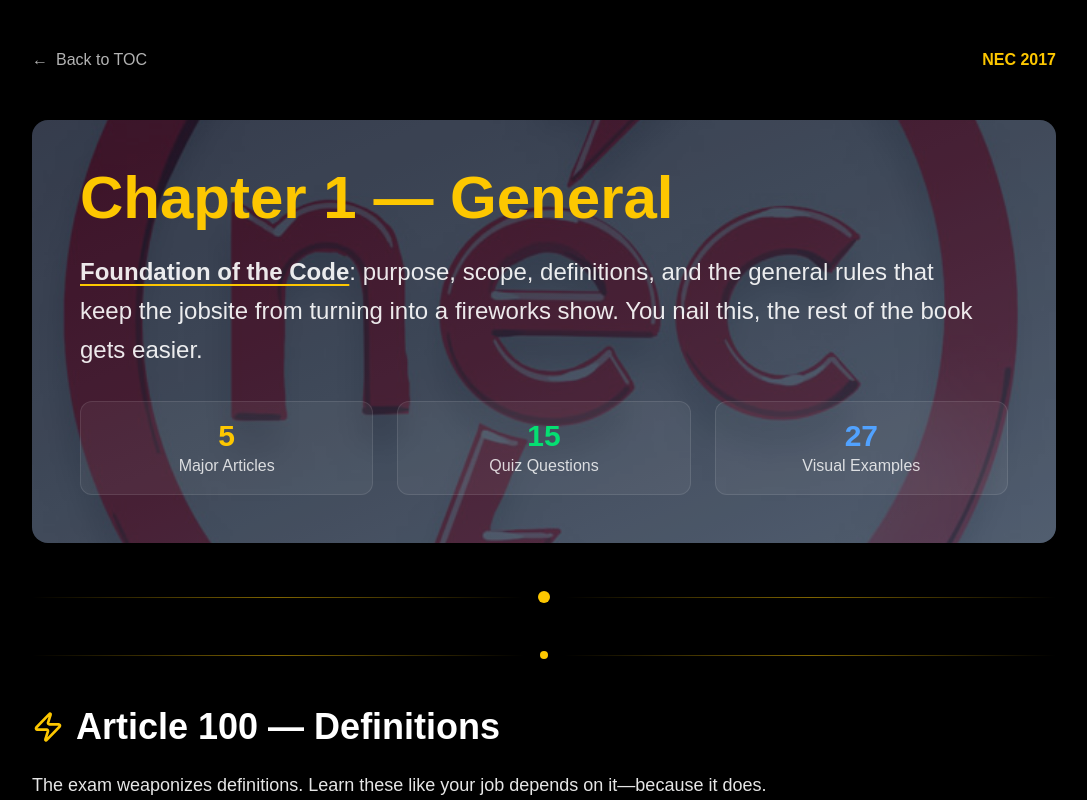
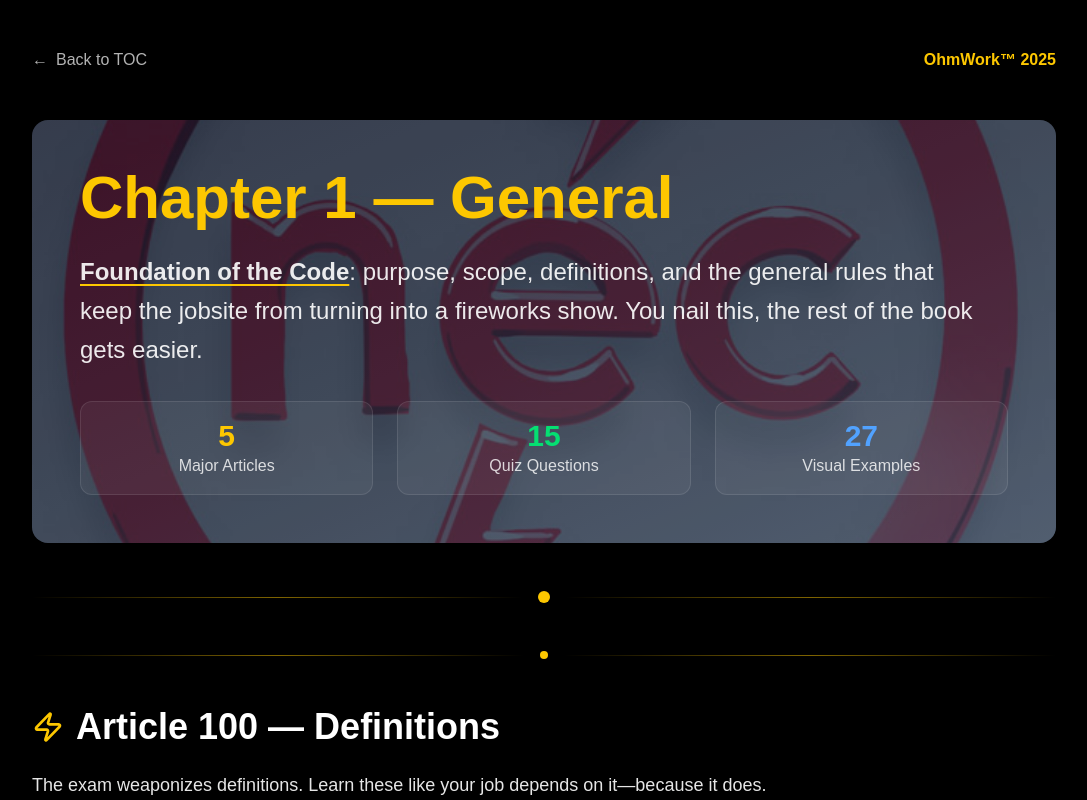
Before and after one commit to tommythorne/ohmwork-guide, a Next.js app: page /modules/module-01 in a window 1280 px wide. Shown: the top 800 px of the page, without its empty margins (96-1183 px from the left). Built offline with nearby package versions, Linux system fonts and the light colour scheme.

Commit message:
chore: replace NEC/OhmWork 2017 tags with OhmWork™ 2025 in module headers/footers

```diff
--- a/app/modules/module-01/page.tsx
+++ b/app/modules/module-01/page.tsx
@@ -276,7 +276,7 @@ export default function Ch1General() {
           <span className="group-hover:-translate-x-1 transition-transform duration-200">←</span>
           <span>Back to TOC</span>
         </Link>
-        <span className="text-yellow-400 font-semibold">NEC 2017</span>
+        <span className="text-yellow-400 font-semibold">OhmWork™ 2025</span>
       </div>
 
       {/* Hero Section with Stunning Visual */}
--- a/app/modules/module-02/page.tsx
+++ b/app/modules/module-02/page.tsx
@@ -99,7 +99,7 @@ const quiz: Q[] = [
       { key: "D", text: "25A" }
     ],
     answer: "B",
-    why: "NEC 2017 240.4(D) limits 14 AWG conductors to a maximum of 15A overcurrent protection."
+    why: "OhmWork™ 2025 240.4(D) limits 14 AWG conductors to a maximum of 15A overcurrent protection."
   },
   {
     id: 3,
@@ -111,7 +111,7 @@ const quiz: Q[] = [
       { key: "D", text: "2 AWG copper" }
     ],
     answer: "B",
-    why: "NEC 2017 250.66 requires 6 AWG copper GEC for services with 3 AWG ungrounded conductors."
+    why: "OhmWork™ 2025 250.66 requires 6 AWG copper GEC for services with 3 AWG ungrounded conductors."
   },
   {
     id: 4,
@@ -123,7 +123,7 @@ const quiz: Q[] = [
       { key: "D", text: "100% for first 2000W, 50% for remainder" }
     ],
     answer: "A",
-    why: "NEC 2017 220.42 requires 100% for first 3000W and 35% for the remainder of general lighting load."
+    why: "OhmWork™ 2025 220.42 requires 100% for first 3000W and 35% for the remainder of general lighting load."
   },
   {
     id: 5,
@@ -135,7 +135,7 @@ const quiz: Q[] = [
       { key: "D", text: "10 disconnects" }
     ],
     answer: "B",
-    why: "NEC 2017 230.71 permits up to six service disconnects in a single enclosure or group of enclosures."
+    why: "OhmWork™ 2025 230.71 permits up to six service disconnects in a single enclosure or group of enclosures."
   },
   {
     id: 6,
@@ -147,7 +147,7 @@ const quiz: Q[] = [
       { key: "D", text: "30A" }
     ],
     answer: "B",
-    why: "NEC 2017 240.4(D) limits 12 AWG conductors to a maximum of 20A overcurrent protection."
+    why: "OhmWork™ 2025 240.4(D) limits 12 AWG conductors to a maximum of 20A overcurrent protection."
   },
   {
     id: 7,
@@ -159,7 +159,7 @@ const quiz: Q[] = [
       { key: "D", text: "1/0 AWG copper" }
     ],
     answer: "B",
-    why: "NEC 2017 250.66 requires 4 AWG copper GEC for services with 4/0 ungrounded conductors."
+    why: "OhmWork™ 2025 250.66 requires 4 AWG copper GEC for services with 4/0 ungrounded conductors."
   },
   {
     id: 8,
@@ -171,7 +171,7 @@ const quiz: Q[] = [
       { key: "D", text: "65%" }
     ],
     answer: "B",
-    why: "NEC 2017 220.55 requires 75% demand factor for 2 ranges connected to the same feeder."
+    why: "OhmWork™ 2025 220.55 requires 75% demand factor for 2 ranges connected to the same feeder."
   },
   {
     id: 9,
@@ -183,7 +183,7 @@ const quiz: Q[] = [
       { key: "D", text: "15 feet" }
     ],
     answer: "B",
-    why: "NEC 2017 225.19 requires minimum 10 feet clearance above finished grade for overhead conductors."
+    why: "OhmWork™ 2025 225.19 requires minimum 10 feet clearance above finished grade for overhead conductors."
   },
   {
     id: 10,
@@ -195,7 +195,7 @@ const quiz: Q[] = [
       { key: "D", text: "8 AWG" }
     ],
     answer: "C",
-    why: "NEC 2017 250.122 requires 10 AWG EGC for circuits protected at 30A or less."
+    why: "OhmWork™ 2025 250.122 requires 10 AWG EGC for circuits protected at 30A or less."
   },
   {
     id: 11,
@@ -207,7 +207,7 @@ const quiz: Q[] = [
       { key: "D", text: "5 bends" }
     ],
     answer: "C",
-    why: "NEC 2017 300.17 requires no more than 360 degrees of bends (4 x 90°) between pull points."
+    why: "OhmWork™ 2025 300.17 requires no more than 360 degrees of bends (4 x 90°) between pull points."
   },
   {
     id: 12,
@@ -231,7 +231,7 @@ const quiz: Q[] = [
       { key: "D", text: "36 inches" }
     ],
     answer: "C",
-    why: "NEC 2017 300.5 requires conductors under driveways to be buried at least 24 inches deep for adequate protection."
+    why: "OhmWork™ 2025 300.5 requires conductors under driveways to be buried at least 24 inches deep for adequate protection."
   },
   {
     id: 14,
@@ -275,7 +275,7 @@ export default function Ch2WiringProtection() {
             <span>←</span>
             <span>Back to TOC</span>
           </Link>
-          <span className="text-sm text-gray-400 bg-gray-800 px-2 py-1 rounded">NEC 2017</span>
+          <span className="text-sm text-gray-400 bg-gray-800 px-2 py-1 rounded">OhmWork™ 2025</span>
         </div>
       </div>
 
```
